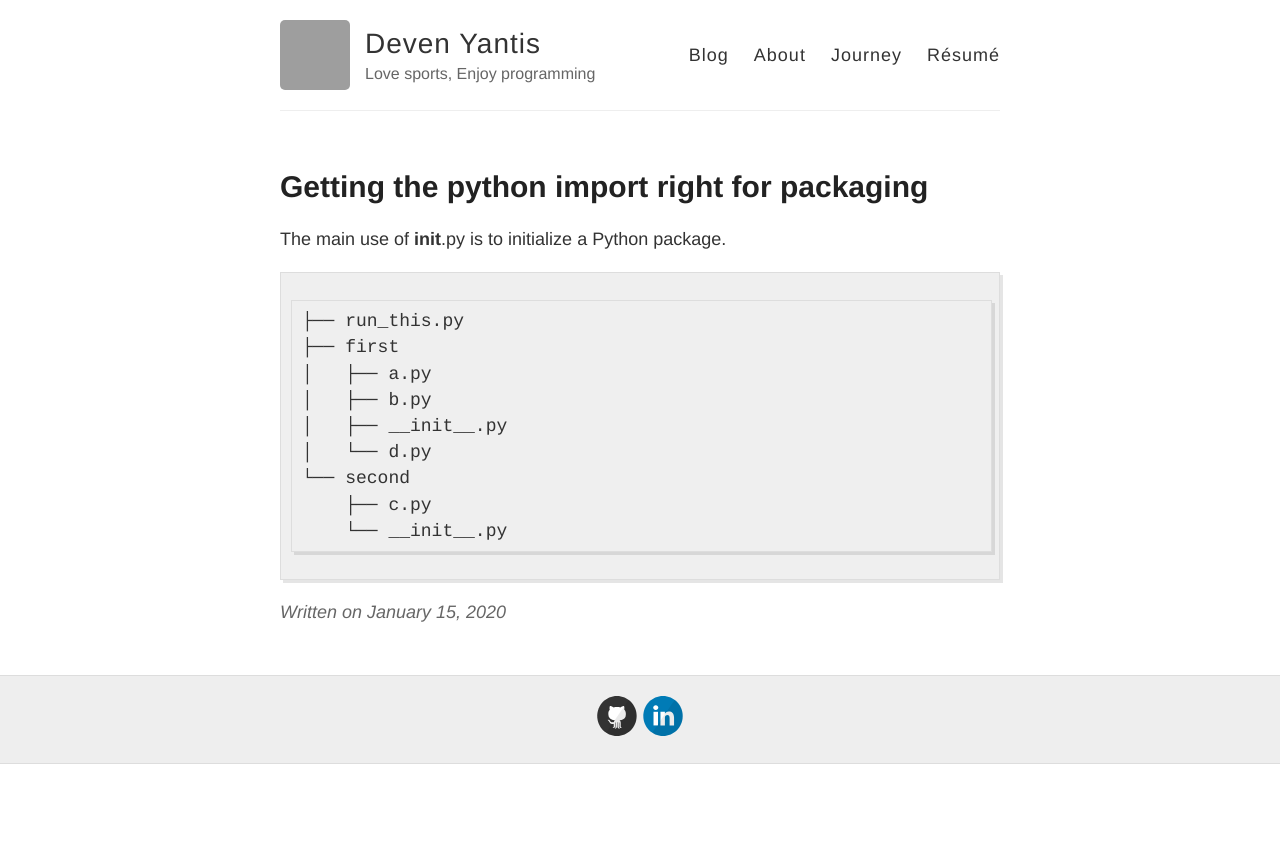
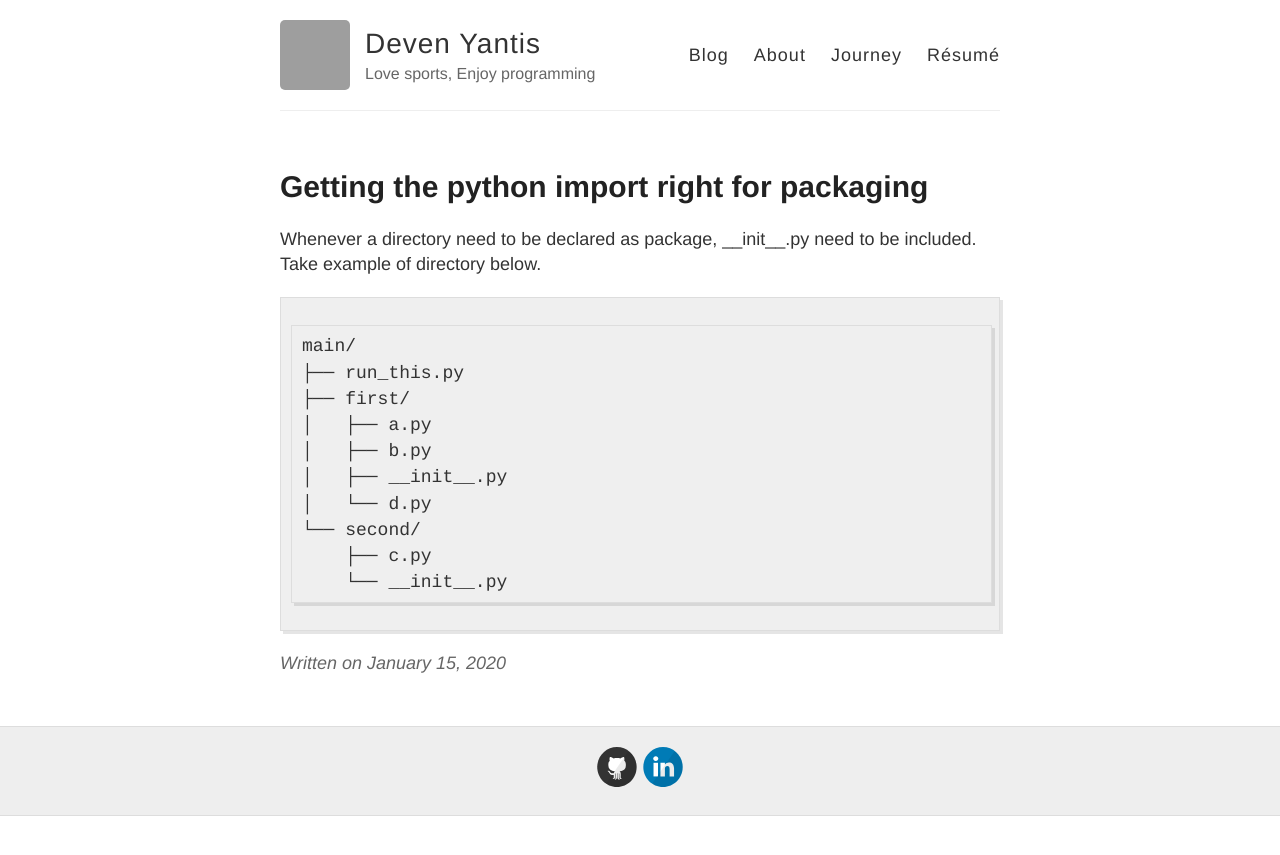
Before and after one commit to devennn/devennn.github.io, a Jekyll site: the page built from _posts/2020-01-15-python-packages.md, in a window 1280 px wide. Shown: the top 855 px of the page. Built offline with Jekyll 4.4.1, drawn with Linux system fonts in a browser that asks for light colours; grey boxes are pictures that could not be loaded.

Commit message:
Update 2020-01-15-python-packages.md

````diff
--- a/_posts/2020-01-15-python-packages.md
+++ b/_posts/2020-01-15-python-packages.md
@@ -4,16 +4,17 @@ title: Getting the python import right for packaging
 publihsed: false
 ---
 
-The main use of __init__.py is to initialize a Python package.
+Whenever a directory need to be declared as package, \_\_init\_\_.py need to be included. Take example of directory below.
 
 ```
+main/
 ├── run_this.py
-├── first
+├── first/
 │   ├── a.py
 │   ├── b.py
 │   ├── __init__.py
 │   └── d.py
-└── second
+└── second/
     ├── c.py
     └── __init__.py
 ```
````
